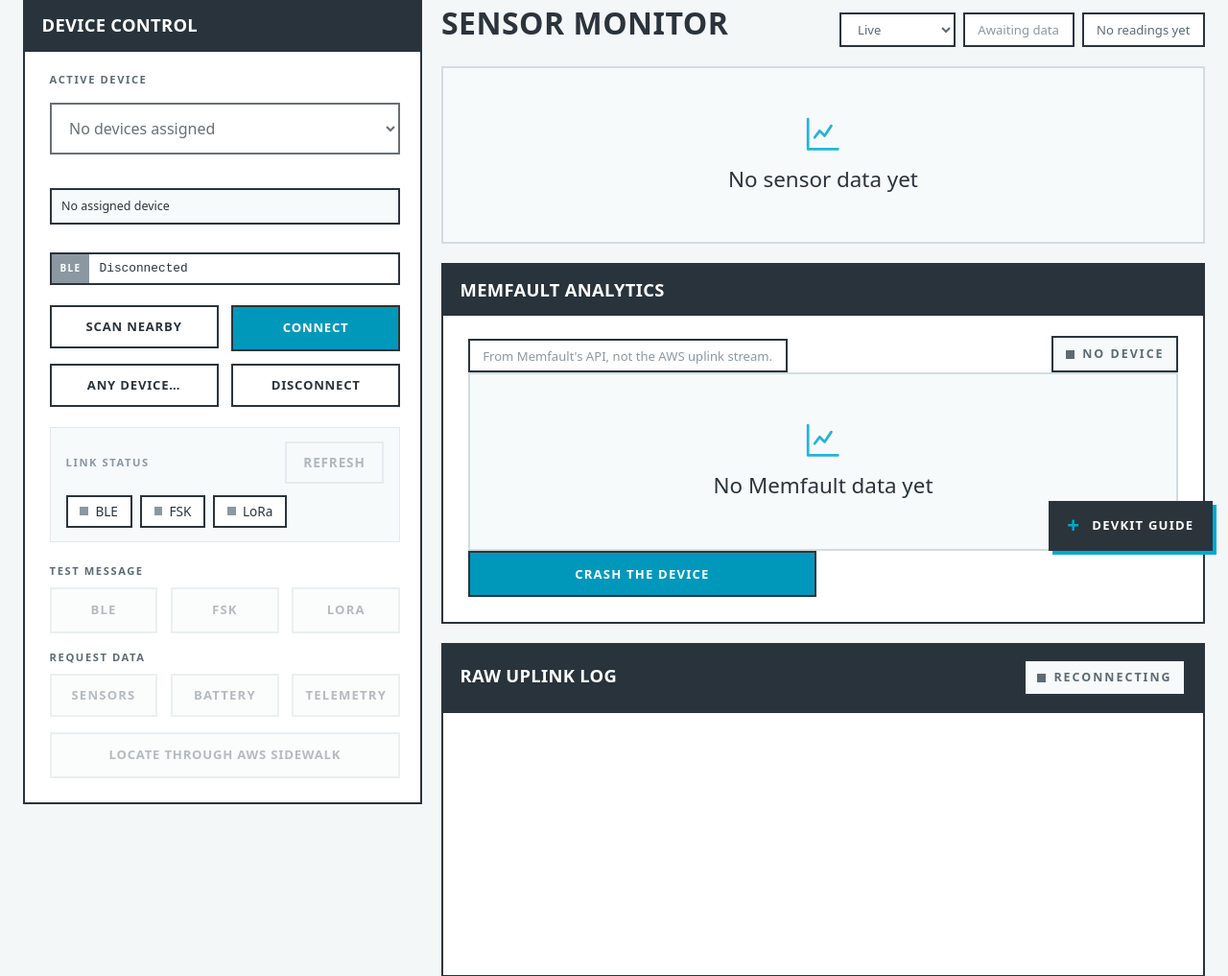
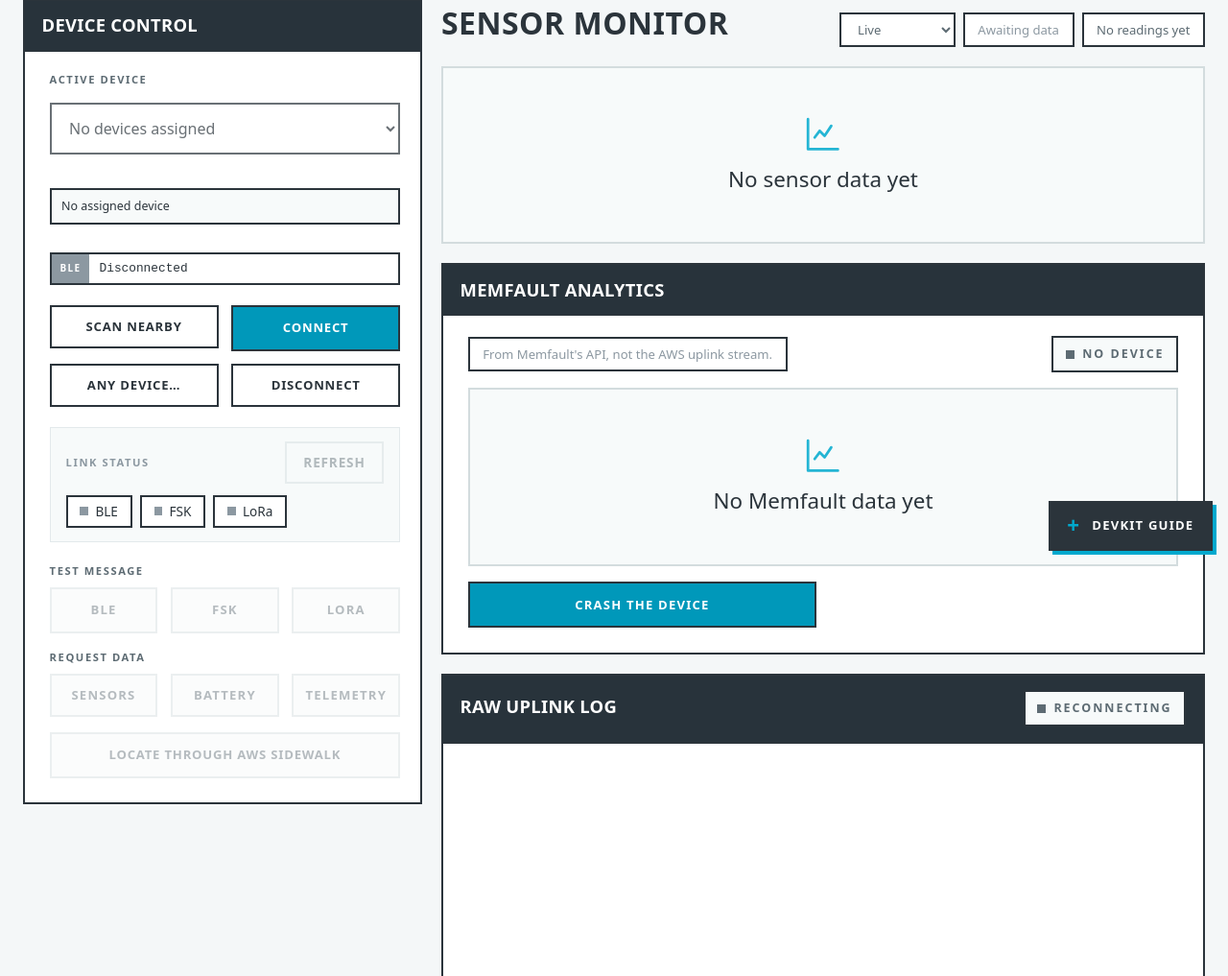
Before and after one commit to hlord2000/Sidewalk_Demo_Web_BLE, a Flask app: page / in a window 1280 px wide. Shown: the part 210-1227 px from the top of the page at 96% size. Run offline with Flask 3, Linux system fonts and the light colour scheme; the visitor is signed in with stand-in values (Sample User, id 1); data comes from the database, SQL or seed files in the repository; data that the repository does not hold is empty; some libraries are stand-ins or nearby versions; some web fonts are replaced.

Commit message:
Fix Memfault panel spacing and wrapped values

```diff
--- a/static/styles.css
+++ b/static/styles.css
@@ -3436,3 +3436,21 @@ dialog,
 .loop-memfault .stat-value {
   font-size: 1.2rem;
 }
+
+/* Keep Memfault's source/status row, data tiles and action visibly separated. */
+.loop-memfault > .section-heading {
+  align-items: center;
+  margin-bottom: 1rem;
+}
+.loop-memfault > .inline-actions {
+  margin-top: 1rem;
+}
+.loop-memfault > .inline-actions > button {
+  flex: 0 1 auto;
+  width: auto;
+}
+.loop-memfault .stat-value {
+  white-space: normal;
+  overflow-wrap: anywhere;
+}
+.loop-memfault > .action-status:empty { display: none; }
--- a/templates/base.html
+++ b/templates/base.html
@@ -6,7 +6,7 @@
     <meta name="theme-color" content="#28333b">
     <title>{% block title %}Sidewalk Demo{% endblock %}</title>
     <link rel="icon" type="image/svg+xml" href="{{ url_for('static', filename='assets/favicon.svg', v='1') }}">
-    <link rel="stylesheet" href="{{ url_for('static', filename='styles.css', v='20260820trim') }}">
+    <link rel="stylesheet" href="{{ url_for('static', filename='styles.css', v='20260908memfaultspacing') }}">
     {% block head %}{% endblock %}
   </head>
   <body class="{% block body_class %}brand-body{% endblock %}">
```
